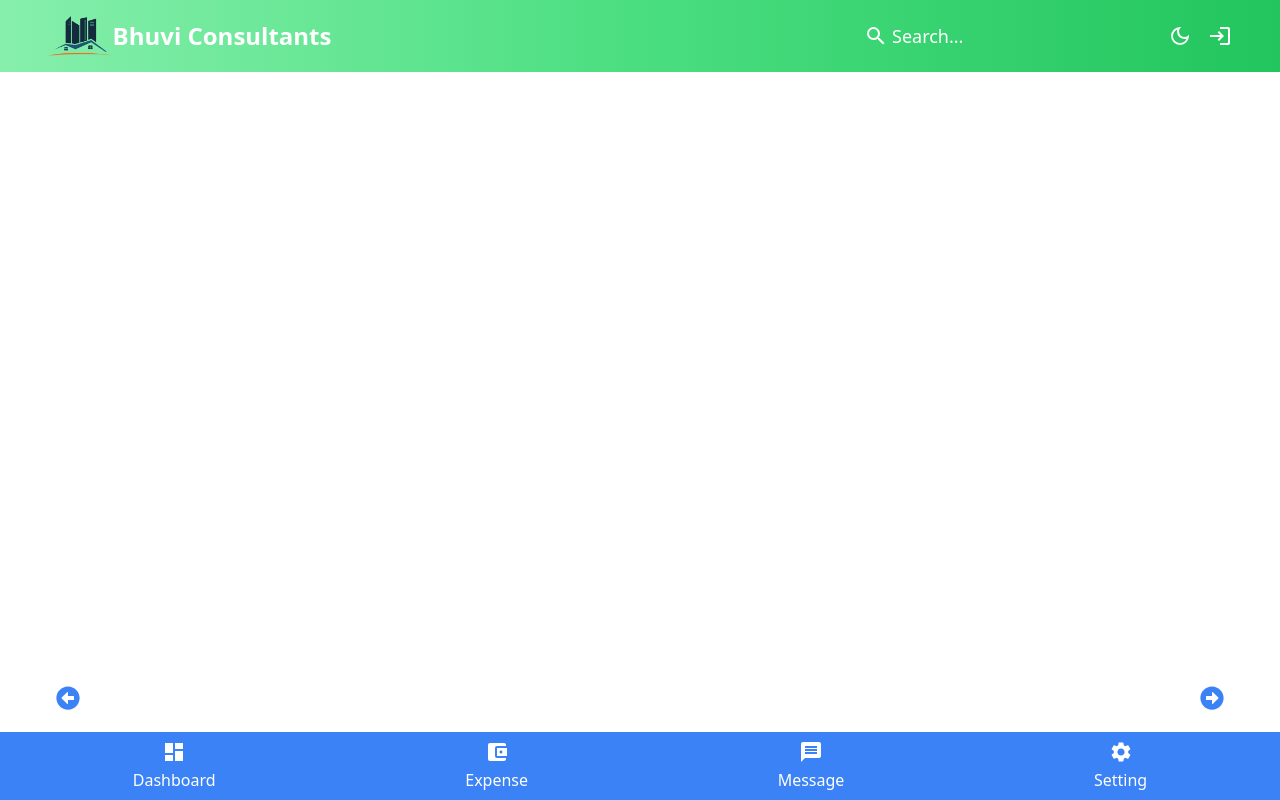
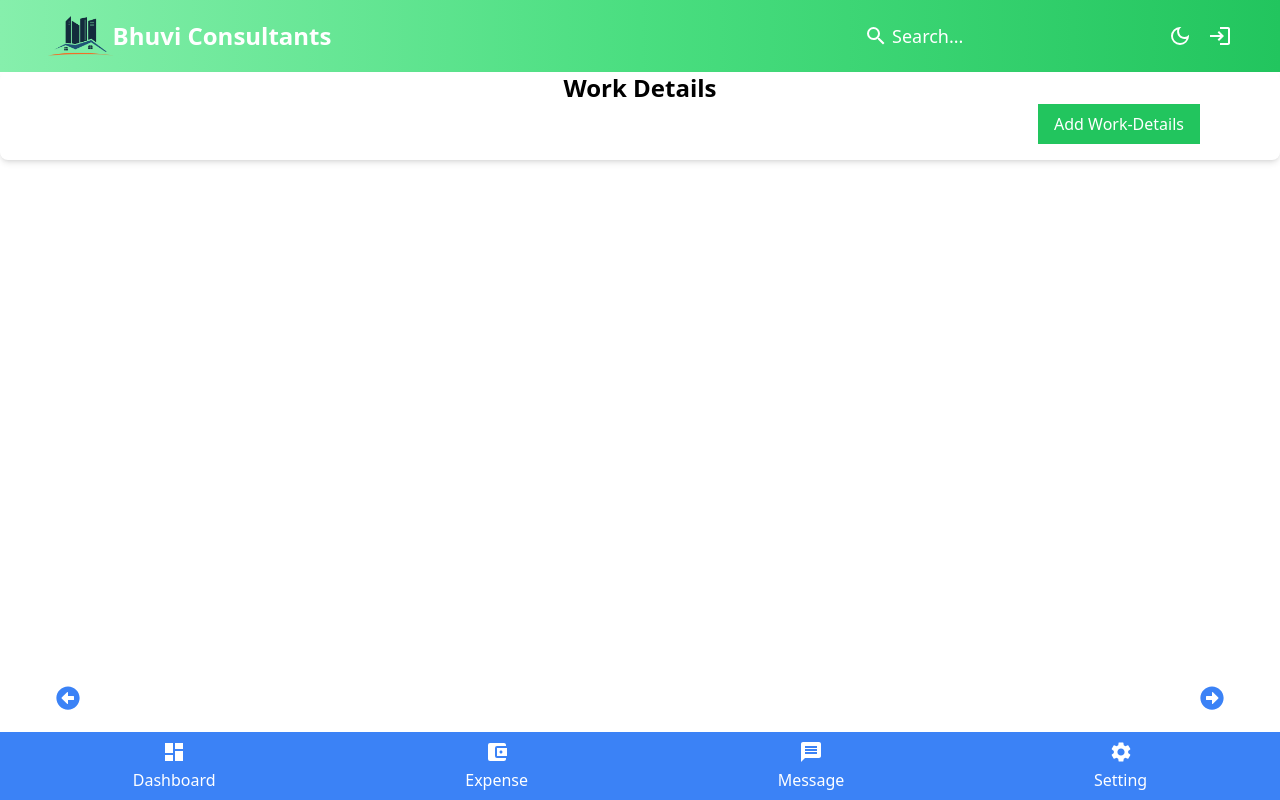
Before and after one commit to rshubham-dev/Bhuvi-Manager, a React (Create React App) app: page /work-details in a window 1280 px wide. Built offline with nearby package versions, Linux system fonts and the light colour scheme.

Commit message:
update 1.6

```diff
--- a/src/App.js
+++ b/src/App.js
@@ -43,6 +43,7 @@ import BillScreen from './screen/BillScreen';
 import Payment_SchedulScreen from './screen/Payment_SchedulScreen';
 import Project_ScheduleScreen from './screen/Project_ScheduleScreen';
 import ContractorScreen from './screen/ContractorScreen';
+import WorkDetails from './pages/WorkDetails';
 
 const App = () => {
 
@@ -92,6 +93,7 @@ const App = () => {
         <Route path='/work-order' element={<WorkOrderScreen />} />
         <Route path='/edit-work-details' element={<CreateWorkDetails />} />
         <Route path='/create-work-details' element={<CreateWorkDetails />} />
+        <Route path='/work-details' element={<WorkDetails />} />
         <Route path='/project-schedules' element={<ProjectSchedules />} />
         <Route path='/project-schedule' element={<Project_ScheduleScreen />} />
         <Route path='/edit-project-schedule' element={<CreateProjectSchedule />} />
--- a/src/components/CreatePaymentSchedule.js
+++ b/src/components/CreatePaymentSchedule.js
@@ -35,6 +35,7 @@ const CreatePaymentSchedule = () => {
 
   useEffect(() => {
     // Fetch Work-Detail options from your backend and set the state
+
     const fetchWorkDetails = async () => {
       try {
         const response = await axios.get('/api/v1/work-details')
@@ -50,6 +51,7 @@ const CreatePaymentSchedule = () => {
         toast.error(error.message)
       }
     };
+
     const fetchSite = async () => {
       try {
         const response = await axios.get('/api/v1/site');
--- a/src/components/CreateWorkDetail.js
+++ b/src/components/CreateWorkDetail.js
@@ -4,12 +4,14 @@ import axios from 'axios';
 import toast, { Toaster } from 'react-hot-toast';
 
 function WorkDetailsForm() {
+
   const [workDetail, setWorkDetail] = useState({
     title: '',
     description: [{
       work: '',
     }]
   });
+
   const navigate = useNavigate();
 
   const handelChange = (e, index) => {
@@ -60,7 +62,7 @@ function WorkDetailsForm() {
 
   const createWorkDetails = async (e) => {
     e.preventDefault();
-    console.log('Submitting form...');
+    console.log('Submitting form...', workDetail);
     try {
       // API call to create work details
       const response = await axios.post('/api/v1/work-details/create', workDetail);
@@ -77,7 +79,7 @@ function WorkDetailsForm() {
   };
 
   return (
-    <section className="container mx-auto mt-8">
+    <section className="container mx-auto mt-6 mb-24">
       <form className='max-w-md mx-auto bg-white p-6 rounded-md shadow-md' onSubmit={createWorkDetails}>
 
         <div className="mb-4">
--- a/src/components/CreateWorkOrder.js
+++ b/src/components/CreateWorkOrder.js
@@ -58,6 +58,7 @@ const WorkOrderForm = () => {
         toast.error(error.message)
       }
     };
+
     const fetchContractor = async ()=>{
       try {
         const contractorData = await axios.get('/api/v1/contractor');
@@ -127,6 +128,7 @@ const WorkOrderForm = () => {
       toast.error(error.message)
     }
   };
+
   return (
     <div className="container mx-auto mt-6 mb-24">
       <form className="max-w-xl mx-auto bg-white p-6 rounded-md shadow-md" onSubmit={handleSubmit}>
--- a/src/pages/WorkDetails.js
+++ b/src/pages/WorkDetails.js
@@ -1,8 +1,70 @@
-import React from 'react'
+import axios from 'axios';
+import React, { useEffect, useState } from 'react';
+import { NavLink, useNavigate } from 'react-router-dom'
+import toast, { Toaster } from 'react-hot-toast';
+import { GrEdit } from "react-icons/gr";
+import { MdDelete } from "react-icons/md";
+import { FaExternalLinkAlt } from "react-icons/fa";
 
 const WorkDetails = () => {
+  const [workDetails, setWorkDetail] = useState([]);
+  const [error, setError] = useState(null);
+  const navigate = useNavigate();
+  const handleAdd = () => {
+    navigate('/create-work-details');
+  };
   return (
-    <div>WorkDetails</div>
+    <div className="overflow-x-auto shadow-md sm:rounded-lg">
+    <h1 className="text-2xl font-bold text-center">Work Details</h1>
+    <div className=" mb-4 mr-20 text-right">
+      <button onClick={handleAdd} className="bg-green-500 text-white px-4 py-2">
+        Add Work-Details
+      </button>
+    </div>
+
+    {workDetails.map((workDetail)=>(
+      <div key={workDetail._id} className="card ">
+          <details className="info rounded-lg bg-white overflow-hidden shadow-lg p-3">
+            <summary className='flex justify-between flex-row text-xl font-large text-color-title cursor-pointer' style={{ padding: '1rem' }}>
+              {workDetail.title}
+            </summary>
+
+            {workDetail.description.map((description)=>(
+              <div key={description._id} className='flex justify-between flex-row my-1.5'>
+              <dt className='font-medium text-color-title mx-5 my-1.5'>{description.work}</dt>
+              <dd className='text-color-title mx-5 my-1.5'></dd>
+            </div>
+              ))}
+
+          </details>
+        </div>
+          ))}
+            {/* <td className="px-6 py-4">
+              <button
+                onClick={() => handleRedirect(workOrder._id)}
+                className="bg-blue-500 text-white px-2 py-1 mr-2"
+              >
+                <FaExternalLinkAlt />
+              </button>
+              <button
+                onClick={() => handleEdit(workOrder._id)}
+                className="bg-blue-500 text-white px-2 py-1 mr-2"
+              >
+                <GrEdit />
+              </button>
+              <button
+                onClick={() => handleDelete(workOrder._id)}
+                className="bg-red-500 text-white px-2 py-1 mr-2"
+              >
+                <MdDelete />
+              </button>
+            </td> */}
+      {error && <p className="text-red-500">{error}</p>}
+    <Toaster
+      position="top-right"
+      reverseOrder={false}
+    />
+  </div>
   )
 }
 
```
